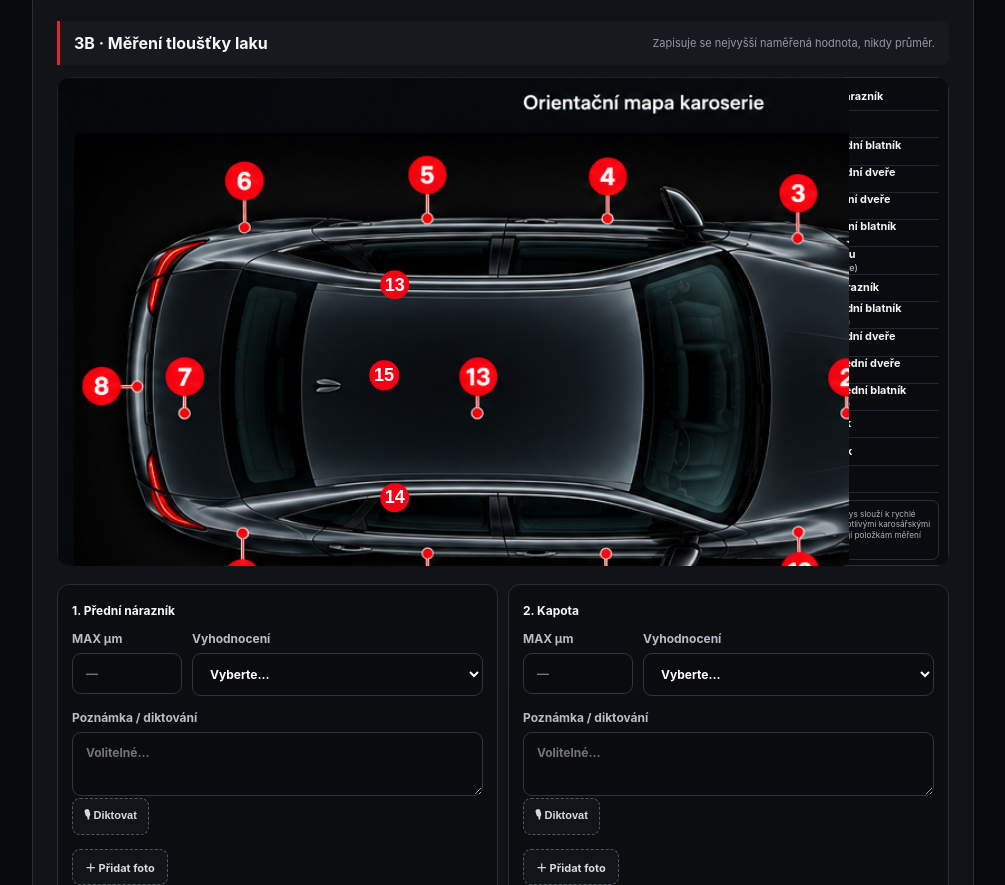
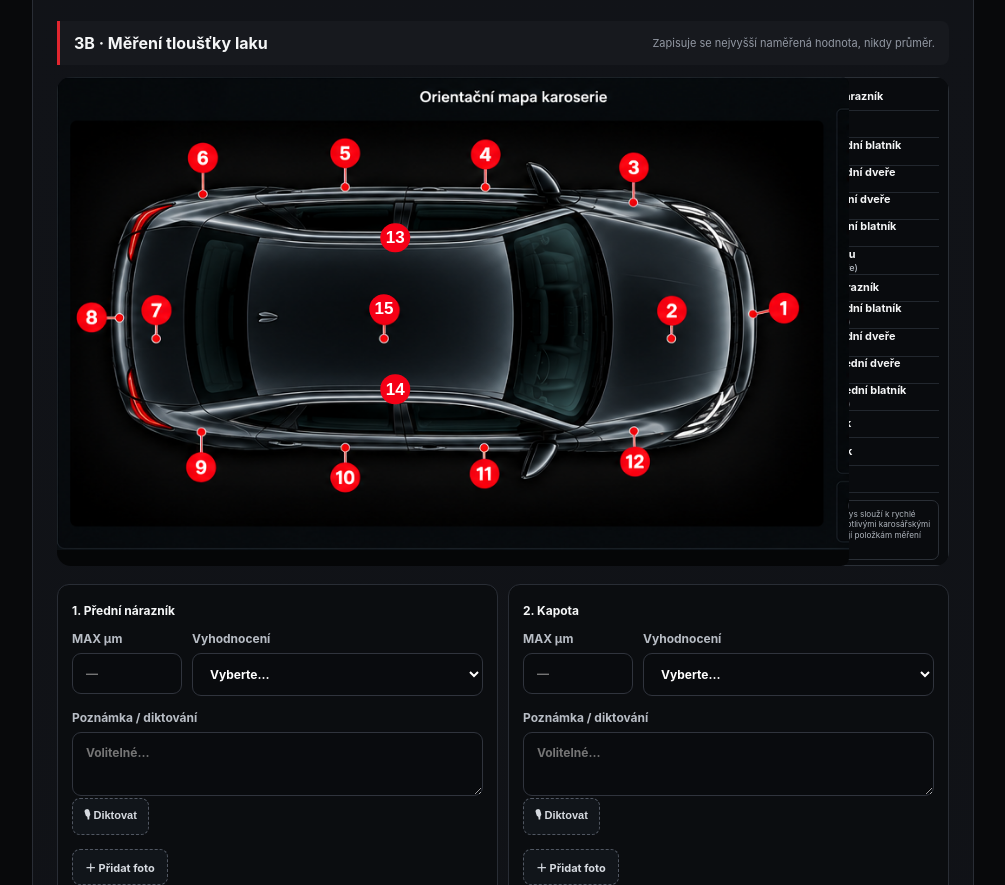
Before and after one commit to autorozsudek/autorozsudek.cz, a plain HTML site: page kontrola/index.html in a window 1280 px wide. Shown: the part 2304-3189 px from the top of the page, without its empty margins (272-1277 px from the left). Drawn offline with Linux system fonts and the light colour scheme.

Commit message:
3B: opravit překryv čísla 15 přes původní 13 a zarovnání bez ořezu

```diff
--- a/kontrola/kontrola.css
+++ b/kontrola/kontrola.css
@@ -220,3 +220,11 @@ label{display:flex!important}input,textarea,select{display:block!important;backg
 .paint-map-marker-13{left:33.2%;top:34.2%}
 .paint-map-marker-14{left:33.2%;top:69.2%}
 .paint-map-marker-15{left:32.15%;top:49.1%}
+
+/* OPRAVA 3B: značky a originální obrázek mají shodné souřadnice, bez object-fit:cover. */
+.body-map-approved-car .paint-map-image{position:relative!important;width:128.5%!important;max-width:none!important;line-height:0!important}
+.body-map-approved-car .paint-map-image .body-map-approved-final-img{display:block!important;width:100%!important;height:auto!important;max-width:none!important;max-height:none!important;object-fit:fill!important;object-position:initial!important}
+.body-map-approved-car .paint-map-marker{width:2.9%!important;font-size:clamp(7px,1.35vw,17px)!important}
+.paint-map-marker-13{left:33.25%!important;top:33.95%!important}
+.paint-map-marker-14{left:33.25%!important;top:66.05%!important}
+.paint-map-marker-15{left:32.14%!important;top:49%!important}
```
